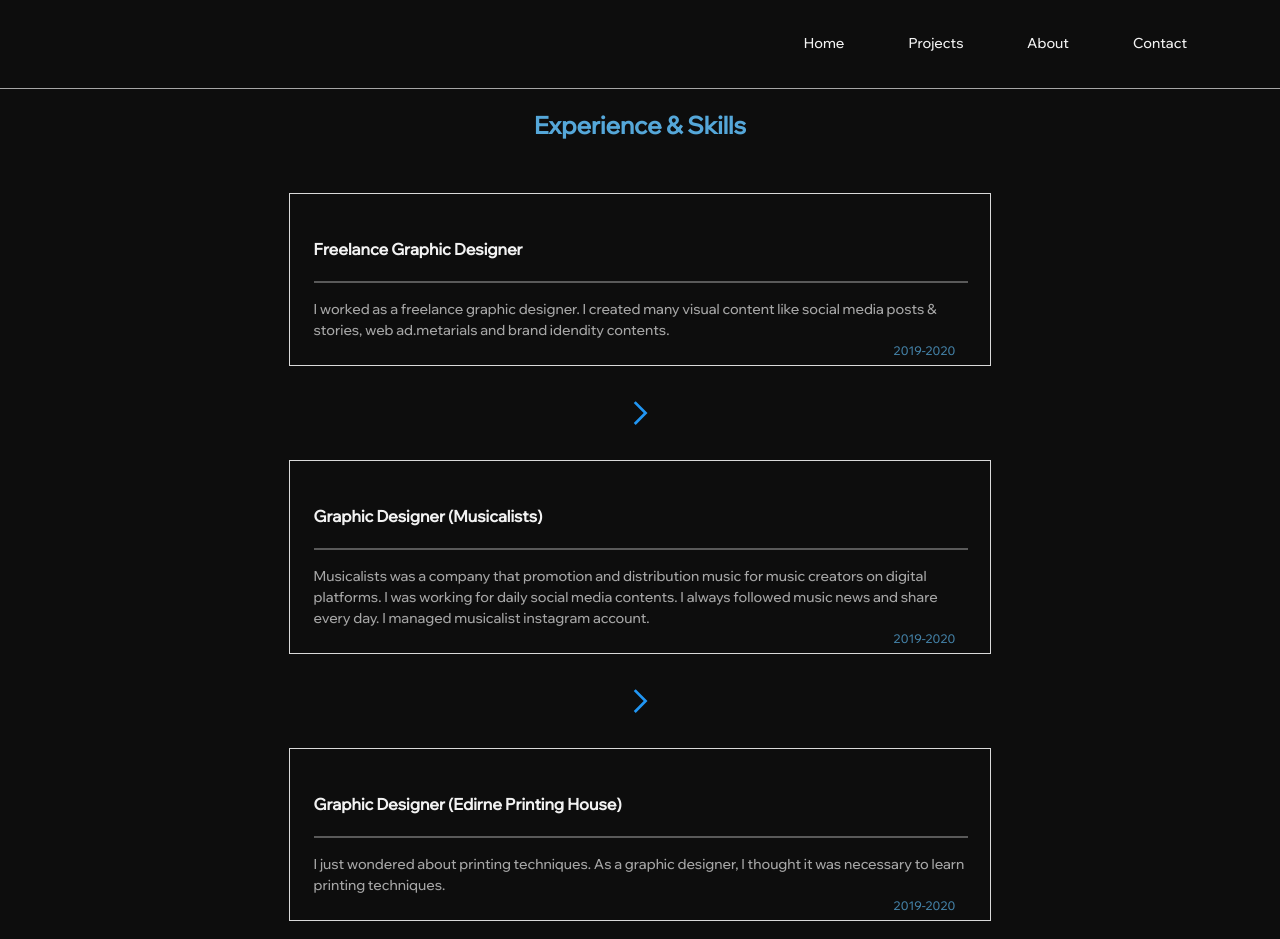
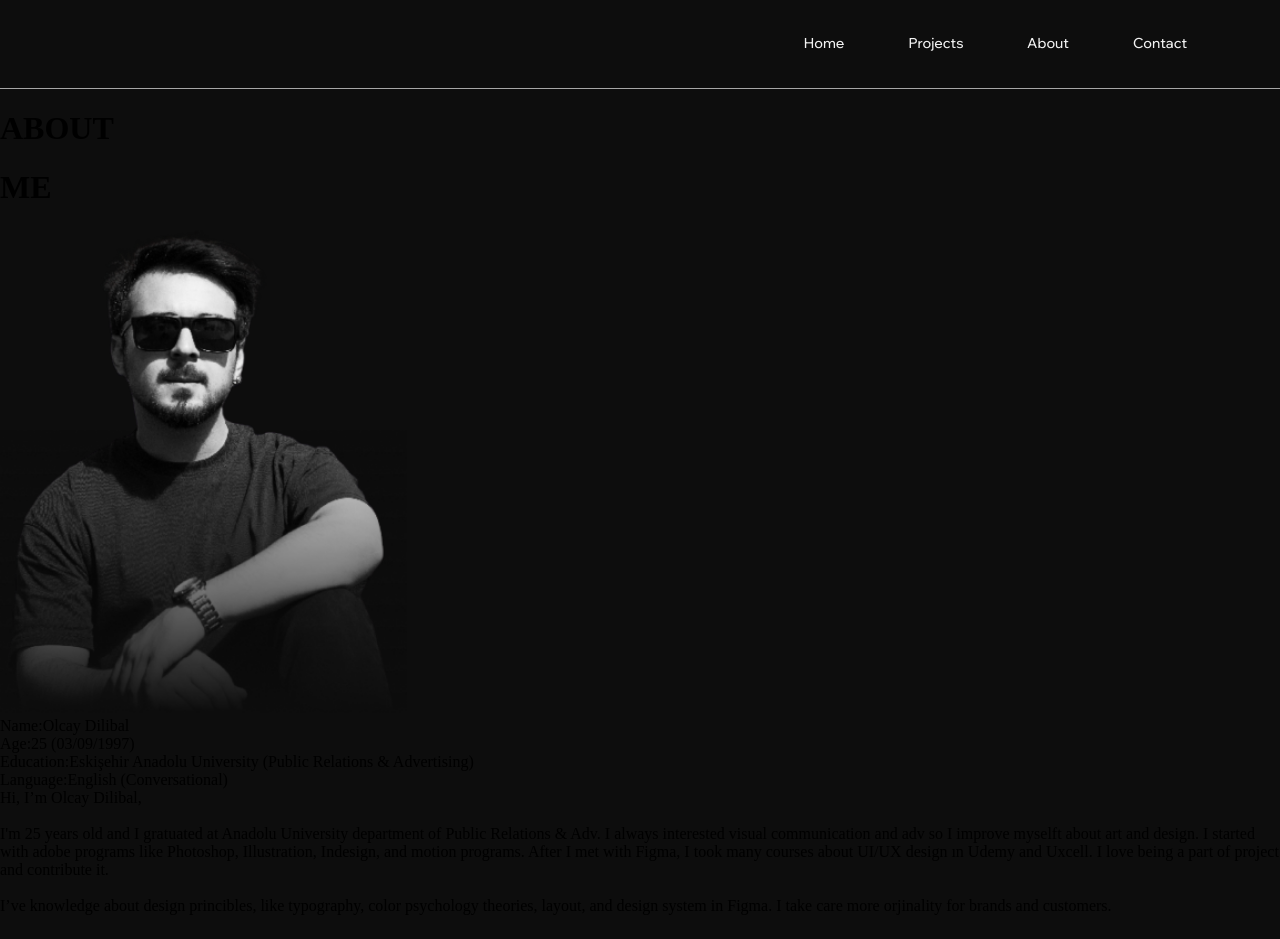
Before and after one commit to batuhangokalp/personal-website-1, a Next.js app: page /about in a window 1280 px wide. Shown: the top 939 px of the page. Built offline with nearby package versions, Linux system fonts and the light colour scheme.

Commit message:
created new component

```diff
--- /dev/null
+++ b/components/AboutPageComponents/AboutMe.jsx
@@ -0,0 +1,62 @@
+import React from "react";
+import styles from "../../styles/About.module.css";
+import Image from "next/image";
+const AboutMe = () => {
+  return (
+    <div className={styles.aboutMeAllContainer}>
+      <div className={styles.aboutMe}>
+        <div className={styles.imgAndHeader}>
+          <h1 className={styles.header}>ABOUT</h1>
+          <h1 className={styles.header2}>ME</h1>
+          <Image
+            src="/pictures/olcay2.png"
+            alt=""
+            width={407}
+            height={486}
+            className={styles.img}
+          />
+        </div>
+
+        <div className={styles.allInfo}>
+          <div className={styles.eachInfo}>
+            <span className={styles.title}>Name:</span>
+            <span className={styles.content}>Olcay Dilibal</span>
+          </div>
+          <div className={styles.eachInfo}>
+            <span className={styles.title}>Age:</span>
+            <span className={styles.content}>25 (03/09/1997)</span>
+          </div>
+          <div className={styles.eachInfo}>
+            <span className={styles.title}>Education:</span>
+            <span className={styles.content}>
+              Eskişehir Anadolu University (Public Relations & Advertising)
+            </span>
+          </div>
+          <div className={styles.eachInfo}>
+            <span className={styles.title}>Language:</span>
+            <span className={styles.content}>English (Conversational)</span>
+          </div>
+          <div className={styles.eachInfo}>
+            <span className={styles.content}>
+              Hi, I’m Olcay Dilibal,
+              <br />
+              <br /> I'm 25 years old and I gratuated at Anadolu University
+              department of Public Relations & Adv. I always interested visual
+              communication and adv so I improve myselft about art and design. I
+              started with adobe programs like Photoshop, Illustration,
+              Indesign, and motion programs. After I met with Figma, I took many
+              courses about UI/UX design ın Udemy and Uxcell. I love being a
+              part of project and contribute it.
+              <br />
+              <br /> I’ve knowledge about design princibles, like typography,
+              color psychology theories, layout, and design system in Figma. I
+              take care more orjinality for brands and customers.
+            </span>
+          </div>
+        </div>
+      </div>
+    </div>
+  );
+};
+
+export default AboutMe;
--- a/pages/about.jsx
+++ b/pages/about.jsx
@@ -3,6 +3,7 @@ import Meta from "@/components/GlobalComponents/Meta";
 import React from "react";
 import styles from "../styles/About.module.css";
 import ExperienceAndSkills from "@/components/AboutPageComponents/ExperienceAndSkills";
+import AboutMe from "@/components/AboutPageComponents/AboutMe";
 
 const about = () => {
   return (
@@ -12,7 +13,8 @@ const about = () => {
         keywords={"graphic desing, graphic, design, ui, ux, seo"}
       />
       <div className={styles.container}>
-        <ExperienceAndSkills/>
+        <AboutMe />
+        <ExperienceAndSkills />
         <Certificates />
       </div>
     </>
```
